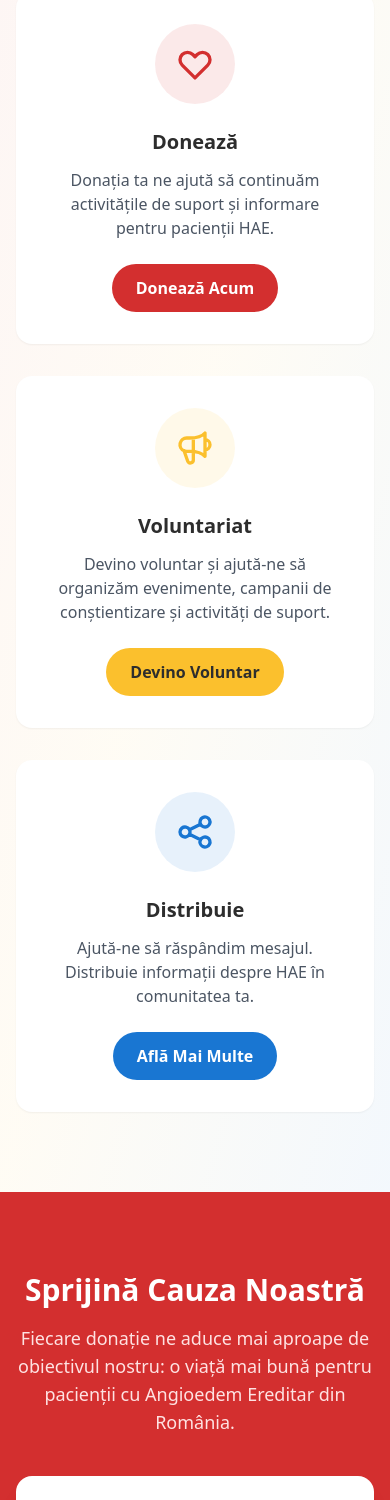
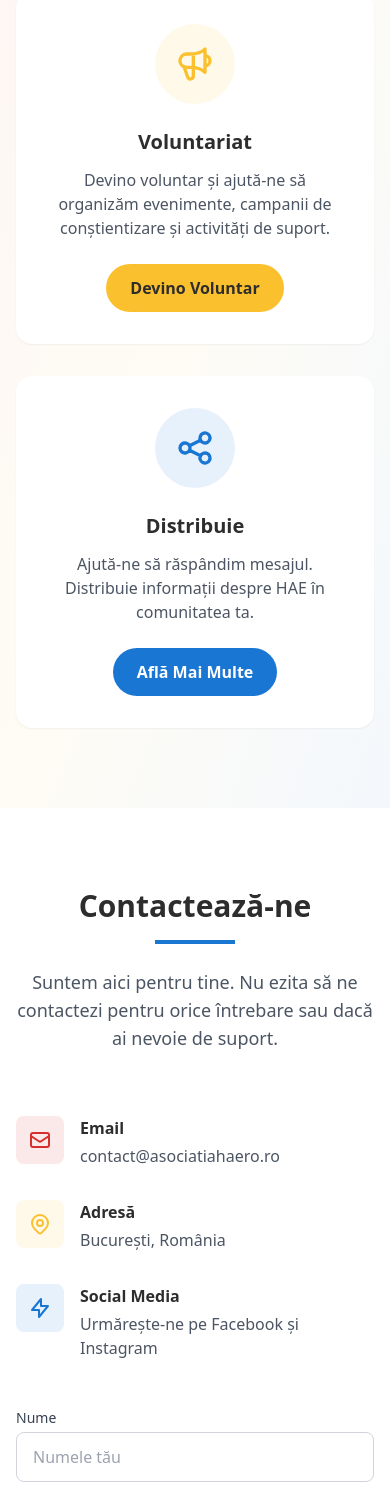
Before and after one commit to monalisabaltatescu87-pixel/asociatiahaero, a React (Create React App) app: page / in a window 390 px wide. Shown: the part 5080-6580 px from the top of the page. Built offline with nearby package versions, Linux system fonts and the light colour scheme.

Commit message:
fix: remove all donation-related content (#5)

```diff
--- a/src/App.tsx
+++ b/src/App.tsx
@@ -5,7 +5,7 @@
 import WhatIsHAE from './components/WhatIsHAE';
 import Mission from './components/Mission';
 import GetInvolved from './components/GetInvolved';
-import Donate from './components/Donate';
+
 import Contact from './components/Contact';
 import Footer from './components/Footer';
 
@@ -18,7 +18,6 @@
       <WhatIsHAE />
       <Mission />
       <GetInvolved />
-      <Donate />
       <Contact />
       <Footer />
     </div>
--- a/src/components/Donate.tsx
+++ /dev/null
@@ -1,52 +0,0 @@
-import React from 'react';
-
-const Donate: React.FC = () => {
-  return (
-    <section id="doneaza" className="py-20 bg-haero-red">
-      <div className="max-w-4xl mx-auto px-4 sm:px-6 lg:px-8 text-center">
-        <h2 className="text-3xl sm:text-4xl font-bold text-white mb-4">
-          Sprijină Cauza Noastră
-        </h2>
-        <p className="text-red-100 text-lg mb-10 max-w-2xl mx-auto">
-          Fiecare donație ne aduce mai aproape de obiectivul nostru: o viață mai bună
-          pentru pacienții cu Angioedem Ereditar din România.
-        </p>
-
-        <div className="bg-white rounded-2xl p-8 sm:p-10 text-left shadow-xl">
-          <h3 className="text-xl font-bold text-haero-dark mb-6 text-center">
-            Date pentru donație prin transfer bancar
-          </h3>
-          <div className="space-y-4 mb-8">
-            <div className="flex flex-col sm:flex-row sm:items-center gap-1 sm:gap-4 p-3 bg-gray-50 rounded-lg">
-              <span className="font-semibold text-gray-700 sm:w-48 flex-shrink-0">Denumire:</span>
-              <span className="text-gray-600">Asociația HAERO</span>
-            </div>
-            <div className="flex flex-col sm:flex-row sm:items-center gap-1 sm:gap-4 p-3 bg-gray-50 rounded-lg">
-              <span className="font-semibold text-gray-700 sm:w-48 flex-shrink-0">CIF:</span>
-              <span className="text-gray-600">— Contactați-ne pentru detalii —</span>
-            </div>
-            <div className="flex flex-col sm:flex-row sm:items-center gap-1 sm:gap-4 p-3 bg-gray-50 rounded-lg">
-              <span className="font-semibold text-gray-700 sm:w-48 flex-shrink-0">IBAN (RON):</span>
-              <span className="text-gray-600">— Contactați-ne pentru detalii —</span>
-            </div>
-            <div className="flex flex-col sm:flex-row sm:items-center gap-1 sm:gap-4 p-3 bg-gray-50 rounded-lg">
-              <span className="font-semibold text-gray-700 sm:w-48 flex-shrink-0">IBAN (EUR):</span>
-              <span className="text-gray-600">— Contactați-ne pentru detalii —</span>
-            </div>
-          </div>
-
-          <div className="bg-haero-yellow/10 rounded-xl p-6 text-center">
-            <p className="text-haero-dark font-medium">
-              Poți redirecționa <strong>3.5%</strong> din impozitul pe venit către asociația noastră!
-            </p>
-            <p className="text-gray-600 text-sm mt-2">
-              Contactează-ne pentru formularul 230.
-            </p>
-          </div>
-        </div>
-      </div>
-    </section>
-  );
-};
-
-export default Donate;
--- a/src/components/GetInvolved.tsx
+++ b/src/components/GetInvolved.tsx
@@ -15,26 +15,7 @@
           </p>
         </div>
 
-        <div className="grid md:grid-cols-3 gap-8">
-          <div className="bg-white rounded-2xl p-8 shadow-sm hover:shadow-lg transition-shadow text-center">
-            <div className="w-20 h-20 bg-haero-red/10 rounded-full flex items-center justify-center mx-auto mb-6">
-              <svg className="w-10 h-10 text-haero-red" fill="none" stroke="currentColor" viewBox="0 0 24 24">
-                <path strokeLinecap="round" strokeLinejoin="round" strokeWidth={2} d="M4.318 6.318a4.5 4.5 0 000 6.364L12 20.364l7.682-7.682a4.5 4.5 0 00-6.364-6.364L12 7.636l-1.318-1.318a4.5 4.5 0 00-6.364 0z" />
-              </svg>
-            </div>
-            <h3 className="text-xl font-bold text-haero-dark mb-3">Donează</h3>
-            <p className="text-gray-600 mb-6">
-              Donația ta ne ajută să continuăm activitățile de suport și informare
-              pentru pacienții HAE.
-            </p>
-            <a
-              href="#doneaza"
-              className="inline-block bg-haero-red text-white px-6 py-3 rounded-full font-semibold hover:bg-red-700 transition-colors"
-            >
-              Donează Acum
-            </a>
-          </div>
-
+        <div className="grid md:grid-cols-2 gap-8 max-w-4xl mx-auto">
           <div className="bg-white rounded-2xl p-8 shadow-sm hover:shadow-lg transition-shadow text-center">
             <div className="w-20 h-20 bg-haero-yellow/10 rounded-full flex items-center justify-center mx-auto mb-6">
               <svg className="w-10 h-10 text-haero-yellow" fill="none" stroke="currentColor" viewBox="0 0 24 24">
--- a/src/components/Navbar.tsx
+++ b/src/components/Navbar.tsx
@@ -35,12 +35,6 @@
                 {link.label}
               </a>
             ))}
-            <a
-              href="#doneaza"
-              className="bg-haero-red text-white px-5 py-2 rounded-full font-semibold hover:bg-red-700 transition-colors text-sm"
-            >
-              Donează
-            </a>
           </div>
 
           {/* Mobile menu button */}
@@ -72,13 +66,6 @@
                 {link.label}
               </a>
             ))}
-            <a
-              href="#doneaza"
-              className="block mx-4 mt-2 text-center bg-haero-red text-white px-5 py-2 rounded-full font-semibold"
-              onClick={() => setIsOpen(false)}
-            >
-              Donează
-            </a>
           </div>
         )}
       </div>
```
